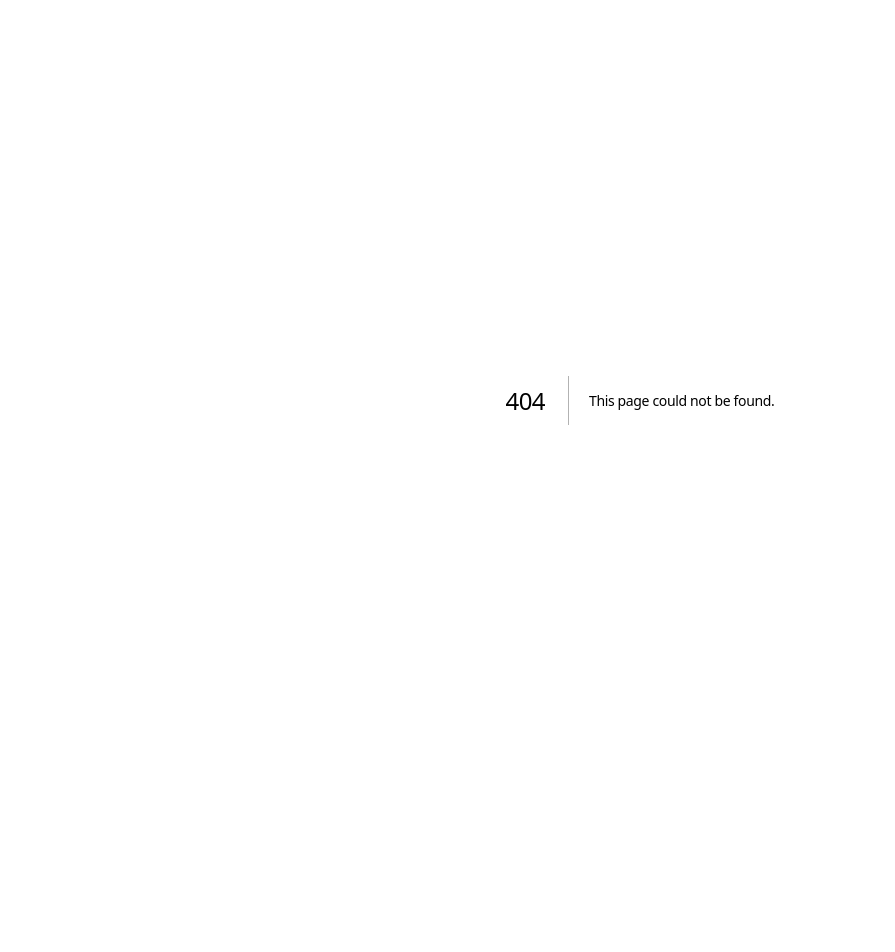
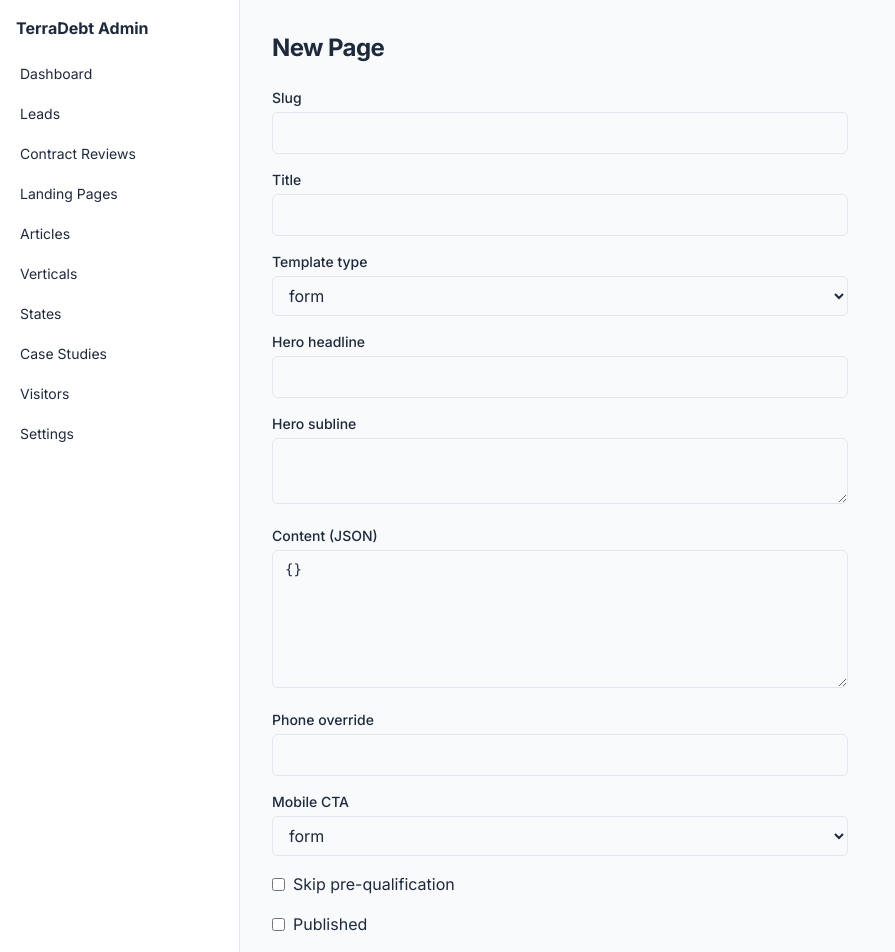
Before and after one commit to barcoastal/Terrodebt.com, a Next.js app: page /admin/pages/new in a window 1280 px wide. Before the commit this address had no page. Shown: the top 952 px of the page, without its empty margins (0-895 px from the left). Before the commit the page ends 800 px from the top, so only its background shows below. Built offline with nearby package versions, Linux system fonts and the light colour scheme; no server answers.

Commit message:
feat: admin landing page CRUD + public LP renderer

```diff
--- /dev/null
+++ b/app/(site)/lp/[slug]/page.tsx
@@ -0,0 +1,29 @@
+import { notFound } from "next/navigation";
+import { db } from "@/lib/db";
+import { LeadForm } from "@/components/lead/LeadForm";
+
+export async function generateMetadata({ params }: { params: Promise<{ slug: string }> }) {
+  const { slug } = await params;
+  try {
+    const p = await db.page.findUnique({ where: { slug } });
+    if (p && p.published) return { title: p.title, description: p.heroSubline ?? undefined };
+  } catch {}
+  return {};
+}
+
+export default async function LandingPage({ params }: { params: Promise<{ slug: string }> }) {
+  const { slug } = await params;
+  let page: Awaited<ReturnType<typeof db.page.findUnique>> = null;
+  try { page = await db.page.findUnique({ where: { slug } }); } catch {}
+  if (!page || !page.published) notFound();
+
+  return (
+    <section className="mx-auto max-w-content px-6 py-16 grid md:grid-cols-2 gap-12 items-start">
+      <div>
+        <h1 className="text-4xl md:text-5xl font-bold leading-tight">{page.heroHeadline}</h1>
+        {page.heroSubline && <p className="mt-4 text-lg text-muted">{page.heroSubline}</p>}
+      </div>
+      <LeadForm source={`lp-${slug}`} />
+    </section>
+  );
+}
--- /dev/null
+++ b/app/admin/pages/[id]/page.tsx
@@ -0,0 +1,50 @@
+import { notFound } from "next/navigation";
+import { db } from "@/lib/db";
+import { updatePage, deletePage } from "../actions";
+
+export default async function EditPage({ params }: { params: Promise<{ id: string }> }) {
+  const { id } = await params;
+  let p: Awaited<ReturnType<typeof db.page.findUnique>> = null;
+  try { p = await db.page.findUnique({ where: { id } }); } catch {}
+  if (!p) notFound();
+
+  const updateAction = async (fd: FormData) => { "use server"; await updatePage(id, fd); };
+  const deleteAction = async () => { "use server"; await deletePage(id); };
+
+  return (
+    <div>
+      <h1 className="text-2xl font-bold">Edit Page: {p.slug}</h1>
+      <form action={updateAction} className="mt-6 space-y-4 max-w-xl">
+        <Field label="Slug"><input name="slug" required defaultValue={p.slug} className="w-full border border-border rounded-md px-3 py-2" /></Field>
+        <Field label="Title"><input name="title" required defaultValue={p.title} className="w-full border border-border rounded-md px-3 py-2" /></Field>
+        <Field label="Template type">
+          <select name="templateType" defaultValue={p.templateType} className="w-full border border-border rounded-md px-3 py-2">
+            <option value="form">form</option><option value="call">call</option><option value="game">game</option><option value="article">article</option>
+          </select>
+        </Field>
+        <Field label="Hero headline"><input name="heroHeadline" required defaultValue={p.heroHeadline} className="w-full border border-border rounded-md px-3 py-2" /></Field>
+        <Field label="Hero subline"><textarea name="heroSubline" rows={2} defaultValue={p.heroSubline ?? ""} className="w-full border border-border rounded-md px-3 py-2" /></Field>
+        <Field label="Content (JSON)"><textarea name="content" rows={6} defaultValue={JSON.stringify(p.content, null, 2)} className="w-full border border-border rounded-md px-3 py-2 font-mono text-sm" /></Field>
+        <Field label="Phone override"><input name="phoneOverride" defaultValue={p.phoneOverride ?? ""} className="w-full border border-border rounded-md px-3 py-2" /></Field>
+        <Field label="Mobile CTA">
+          <select name="mobileCta" defaultValue={p.mobileCta} className="w-full border border-border rounded-md px-3 py-2">
+            <option value="form">form</option><option value="call">call</option>
+          </select>
+        </Field>
+        <label className="flex items-center gap-2"><input name="skipPreQual" type="checkbox" defaultChecked={p.skipPreQual} /> Skip pre-qualification</label>
+        <label className="flex items-center gap-2"><input name="published" type="checkbox" defaultChecked={p.published} /> Published</label>
+        <div className="flex gap-2">
+          <button type="submit" className="bg-electric text-white px-4 py-2 rounded-md">Save</button>
+          <a href={`/lp/${p.slug}`} className="px-4 py-2 border border-border rounded-md no-underline" target="_blank" rel="noreferrer">Preview</a>
+        </div>
+      </form>
+      <form action={deleteAction} className="mt-8">
+        <button type="submit" className="text-sm text-red-600">Delete page</button>
+      </form>
+    </div>
+  );
+}
+
+function Field({ label, children }: { label: string; children: React.ReactNode }) {
+  return <div><label className="block text-sm font-medium mb-1">{label}</label>{children}</div>;
+}
--- /dev/null
+++ b/app/admin/pages/actions.ts
@@ -0,0 +1,43 @@
+"use server";
+import { redirect } from "next/navigation";
+import { revalidatePath } from "next/cache";
+import { db } from "@/lib/db";
+
+export async function createPage(formData: FormData) {
+  const data = parsePageForm(formData);
+  const created = await db.page.create({ data });
+  redirect(`/admin/pages/${created.id}`);
+}
+
+export async function updatePage(id: string, formData: FormData) {
+  const data = parsePageForm(formData);
+  await db.page.update({ where: { id }, data });
+  revalidatePath(`/admin/pages/${id}`);
+  revalidatePath(`/admin/pages`);
+  revalidatePath(`/lp/${data.slug}`);
+}
+
+export async function deletePage(id: string) {
+  await db.page.delete({ where: { id } });
+  revalidatePath("/admin/pages");
+  redirect("/admin/pages");
+}
+
+function parsePageForm(fd: FormData) {
+  let parsedContent: object = {};
+  const raw = String(fd.get("content") ?? "{}");
+  try { parsedContent = JSON.parse(raw); } catch { parsedContent = { _raw: raw }; }
+
+  return {
+    slug: String(fd.get("slug") ?? "").trim(),
+    templateType: String(fd.get("templateType") ?? "form"),
+    title: String(fd.get("title") ?? ""),
+    heroHeadline: String(fd.get("heroHeadline") ?? ""),
+    heroSubline: String(fd.get("heroSubline") ?? "") || null,
+    content: parsedContent,
+    phoneOverride: String(fd.get("phoneOverride") ?? "") || null,
+    mobileCta: String(fd.get("mobileCta") ?? "form"),
+    skipPreQual: fd.get("skipPreQual") === "on",
+    published: fd.get("published") === "on",
+  };
+}
--- /dev/null
+++ b/app/admin/pages/new/page.tsx
@@ -0,0 +1,46 @@
+import { createPage } from "../actions";
+
+export default function NewPage() {
+  return (
+    <div>
+      <h1 className="text-2xl font-bold">New Page</h1>
+      <form action={createPage} className="mt-6 space-y-4 max-w-xl">
+        <PageFormFields />
+        <button type="submit" className="bg-electric text-white px-4 py-2 rounded-md">Create</button>
+      </form>
+    </div>
+  );
+}
+
+function PageFormFields() {
+  return (
+    <>
+      <Field label="Slug"><input name="slug" required className="w-full border border-border rounded-md px-3 py-2" /></Field>
+      <Field label="Title"><input name="title" required className="w-full border border-border rounded-md px-3 py-2" /></Field>
+      <Field label="Template type">
+        <select name="templateType" defaultValue="form" className="w-full border border-border rounded-md px-3 py-2">
+          <option value="form">form</option>
+          <option value="call">call</option>
+          <option value="game">game</option>
+          <option value="article">article</option>
+        </select>
+      </Field>
+      <Field label="Hero headline"><input name="heroHeadline" required className="w-full border border-border rounded-md px-3 py-2" /></Field>
+      <Field label="Hero subline"><textarea name="heroSubline" rows={2} className="w-full border border-border rounded-md px-3 py-2" /></Field>
+      <Field label="Content (JSON)"><textarea name="content" rows={6} defaultValue="{}" className="w-full border border-border rounded-md px-3 py-2 font-mono text-sm" /></Field>
+      <Field label="Phone override"><input name="phoneOverride" className="w-full border border-border rounded-md px-3 py-2" /></Field>
+      <Field label="Mobile CTA">
+        <select name="mobileCta" defaultValue="form" className="w-full border border-border rounded-md px-3 py-2">
+          <option value="form">form</option>
+          <option value="call">call</option>
+        </select>
+      </Field>
+      <label className="flex items-center gap-2"><input name="skipPreQual" type="checkbox" /> Skip pre-qualification</label>
+      <label className="flex items-center gap-2"><input name="published" type="checkbox" /> Published</label>
+    </>
+  );
+}
+
+function Field({ label, children }: { label: string; children: React.ReactNode }) {
+  return <div><label className="block text-sm font-medium mb-1">{label}</label>{children}</div>;
+}
--- /dev/null
+++ b/app/admin/pages/page.tsx
@@ -0,0 +1,32 @@
+import Link from "next/link";
+import { db } from "@/lib/db";
+
+export default async function PagesIndex() {
+  let pages: Awaited<ReturnType<typeof db.page.findMany>> = [];
+  try { pages = await db.page.findMany({ orderBy: { updatedAt: "desc" } }); } catch {}
+
+  return (
+    <>
+      <div className="flex items-center justify-between">
+        <h1 className="text-2xl font-bold">Landing Pages</h1>
+        <Link href="/admin/pages/new" className="bg-electric text-white px-3 py-1 rounded-md text-sm no-underline">New page</Link>
+      </div>
+      <table className="mt-4 w-full bg-white border border-border rounded-md text-sm">
+        <thead className="bg-offwhite text-left">
+          <tr><th className="px-3 py-2">Slug</th><th>Title</th><th>Template</th><th>Published</th><th>Updated</th></tr>
+        </thead>
+        <tbody>
+          {pages.map((p) => (
+            <tr key={p.id} className="border-t border-border">
+              <td className="px-3 py-2"><Link href={`/admin/pages/${p.id}`}>{p.slug}</Link></td>
+              <td>{p.title}</td>
+              <td>{p.templateType}</td>
+              <td>{p.published ? "Yes" : "No"}</td>
+              <td>{p.updatedAt.toISOString().slice(0, 16).replace("T", " ")}</td>
+            </tr>
+          ))}
+        </tbody>
+      </table>
+    </>
+  );
+}
```
